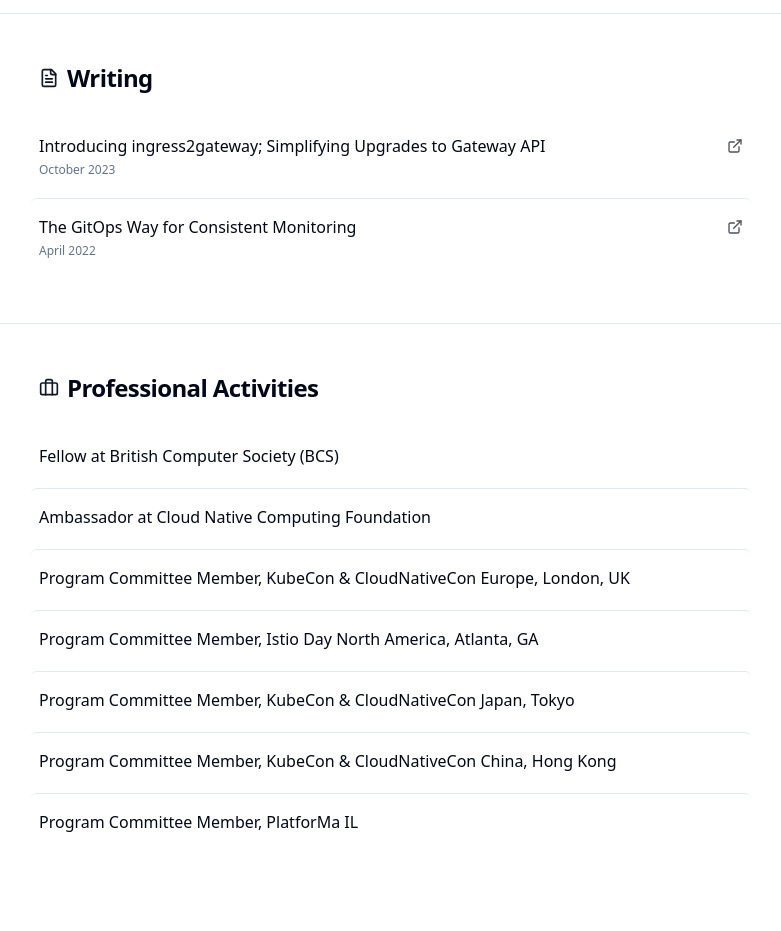
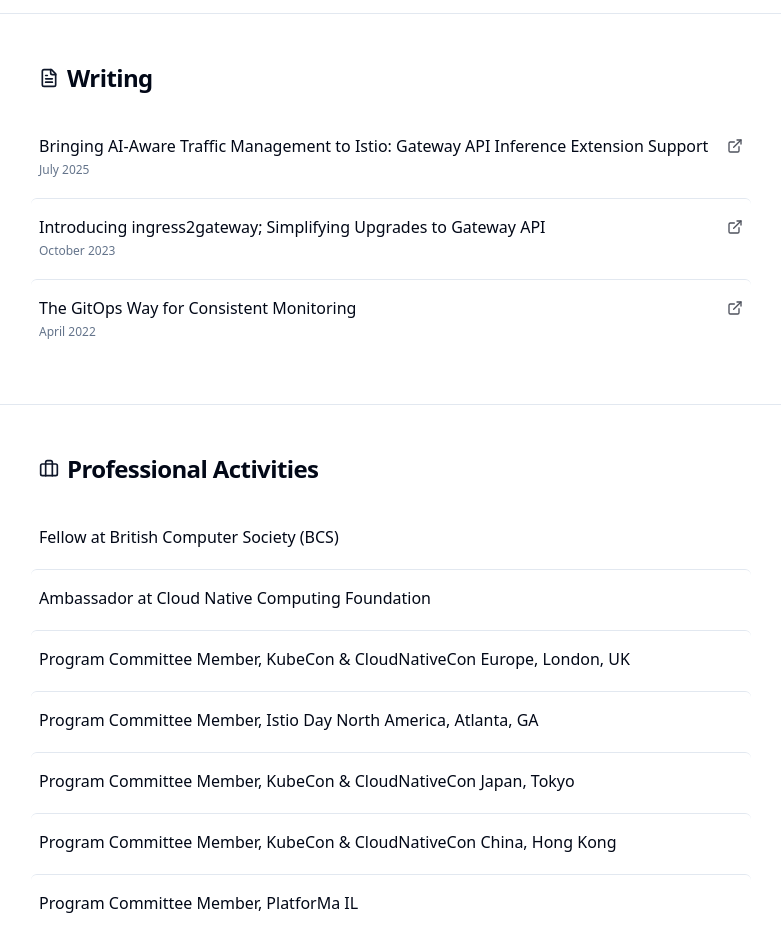
Before and after one commit to ShayEmergy/minimal-persona-linkhub-1c13f, a React (Vite) app: page / in a window 1280 px wide. Shown: the part 2100-3031 px from the top of the page, without its empty margins (249-1030 px from the left). Built offline with nearby package versions, Linux system fonts and the light colour scheme.

Commit message:
add inference blog

```diff
--- a/src/data/portfolioData.ts
+++ b/src/data/portfolioData.ts
@@ -104,6 +104,12 @@ export const audio: ContentItem[] = [
 
 export const writing: ContentItem[] = [
   {
+    id: "post-3",
+    title: "Bringing AI-Aware Traffic Management to Istio: Gateway API Inference Extension Support",
+    url: "https://istio.io/latest/blog/2025/inference-extension-support/",
+    date: "July 2025",
+  },
+  {
     id: "post-1",
     title: "Introducing ingress2gateway; Simplifying Upgrades to Gateway API",
     url: "https://kubernetes.io/blog/2023/10/25/introducing-ingress2gateway/",
```
